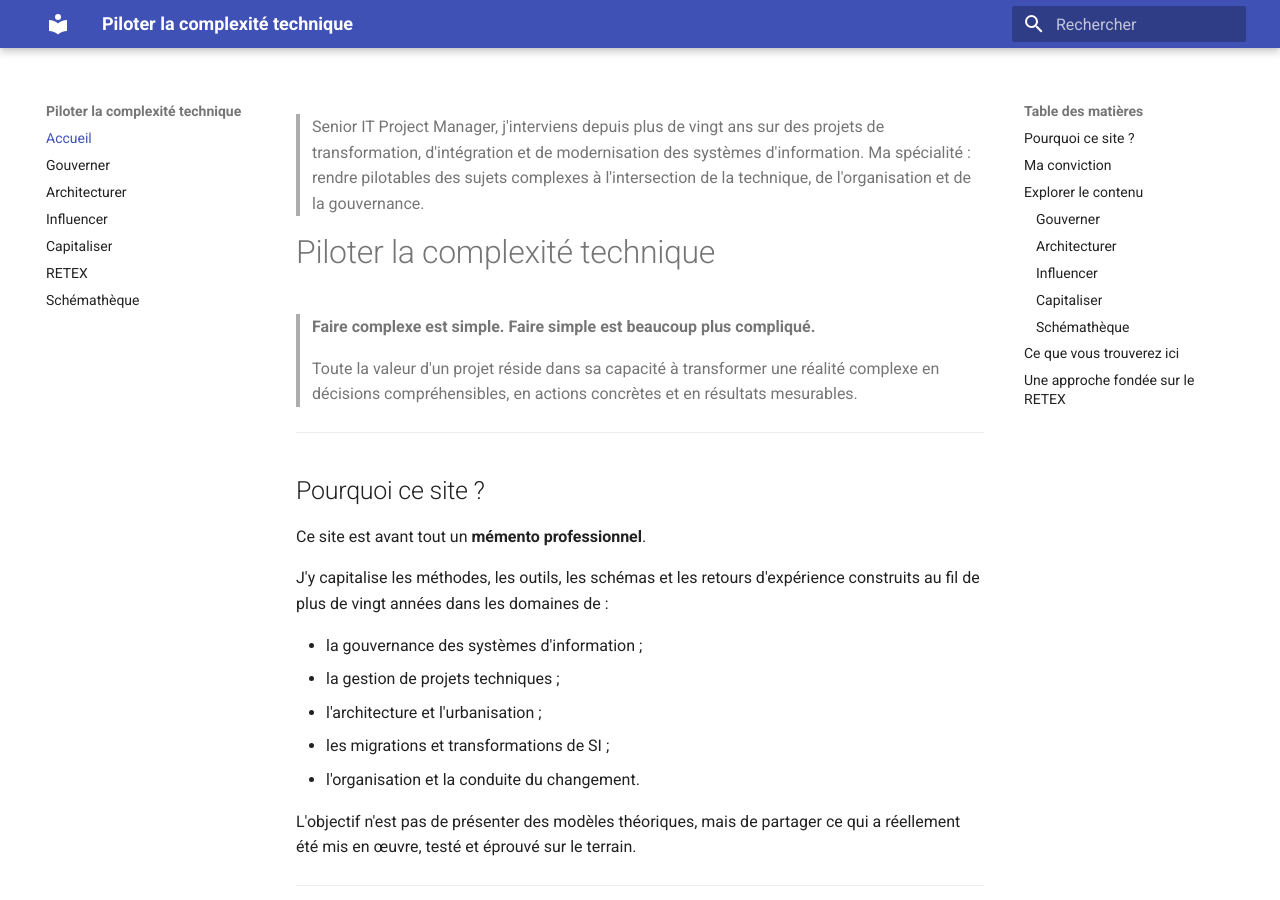
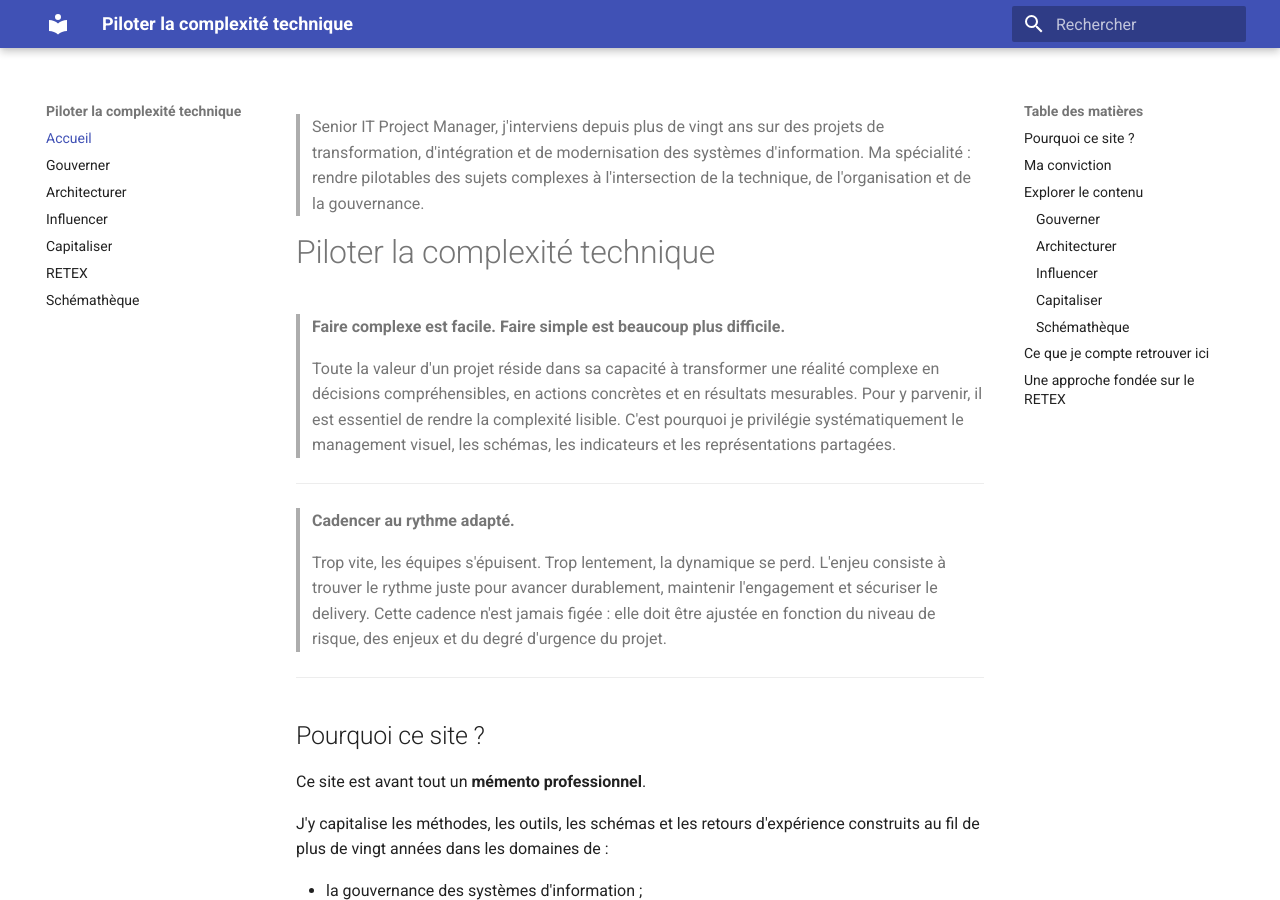
Before and after one commit to Francois-Gay-33/portail-public, an MkDocs documentation site: the page built from docs/index.md, in a window 1280 px wide and 900 px high. Built offline with MkDocs 1.6.1 and Material for MkDocs 9.7.7, drawn with Linux system fonts in a browser that asks for light colours; some of the changed text lies outside the part shown.

Commit message:
Update index.md

```diff
--- a/docs/index.md
+++ b/docs/index.md
@@ -3,11 +3,19 @@
 
 # Piloter la complexité technique
 
-> **Faire complexe est simple. Faire simple est beaucoup plus compliqué.**
+> **Faire complexe est facile. Faire simple est beaucoup plus difficile.**
 >
-> Toute la valeur d'un projet réside dans sa capacité à transformer une réalité complexe en décisions compréhensibles, en actions concrètes et en résultats mesurables.
+> Toute la valeur d'un projet réside dans sa capacité à transformer une réalité complexe en décisions compréhensibles, en actions concrètes et en résultats mesurables. Pour y parvenir, il est essentiel de rendre la complexité lisible. C'est pourquoi je privilégie systématiquement le management visuel, les schémas, les indicateurs et les représentations partagées.
 
 ---
+
+> **Cadencer au rythme adapté.**
+>
+> Trop vite, les équipes s'épuisent. Trop lentement, la dynamique se perd. L'enjeu consiste à trouver le rythme juste pour avancer durablement, maintenir l'engagement et sécuriser le delivery. Cette cadence n'est jamais figée : elle doit être ajustée en fonction du niveau de risque, des enjeux et du degré d'urgence du projet.
+
+---
+
+
 
 ## Pourquoi ce site ?
 
@@ -71,7 +79,7 @@ Retrouver une bibliothèque de schémas d'architecture, de gouvernance, d'organi
 
 ---
 
-## Ce que vous trouverez ici
+## Ce que je compte retrouver ici
 
 - ✅ Des retours d'expérience réels
 - ✅ Des méthodes directement applicables
```
